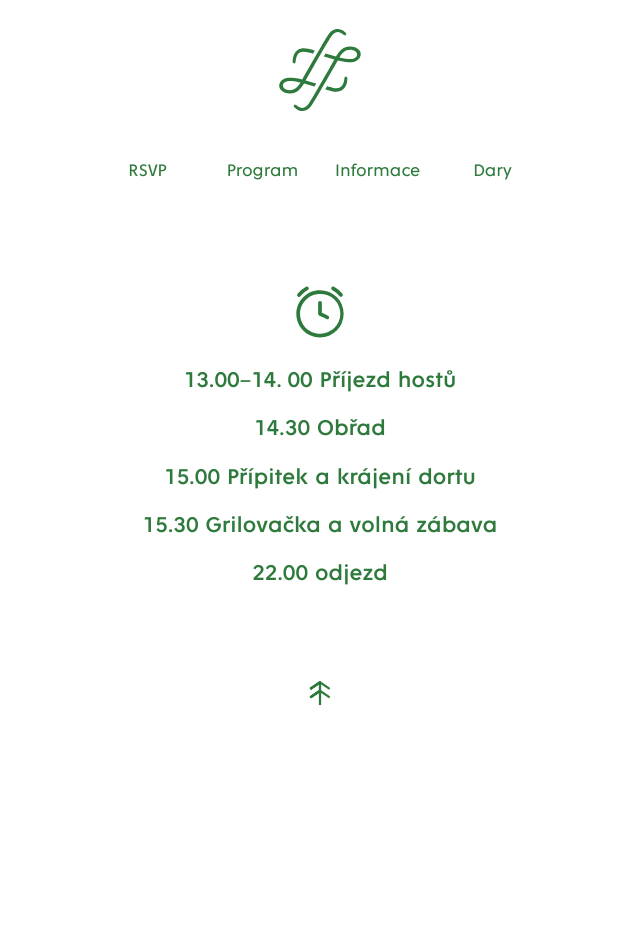
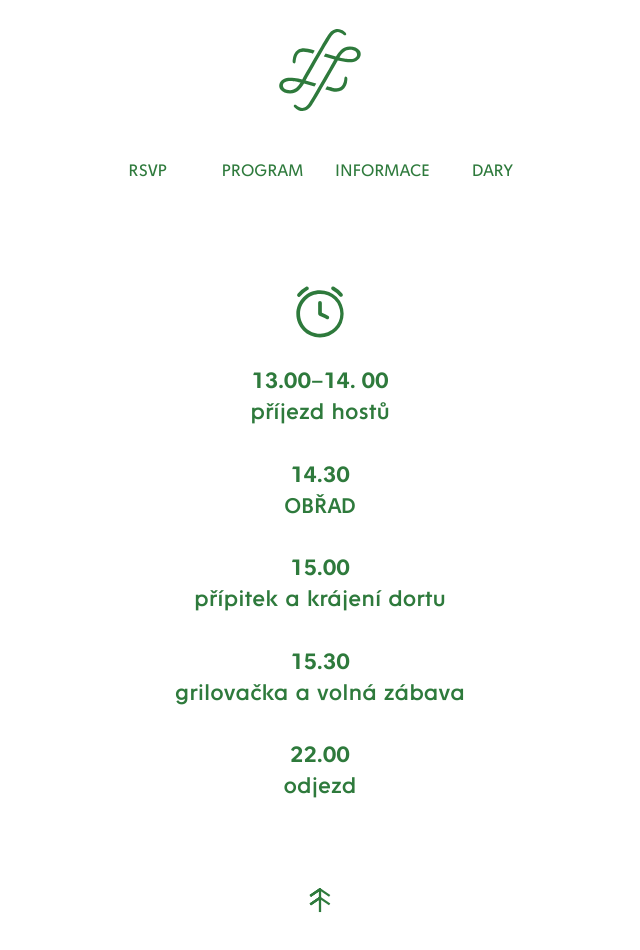
Before and after one commit to MioOgbeni/wedding-web, a React (Create React App) app: page /program in a window 1280 px wide. Shown: the top 950 px of the page, without its empty margins (320-960 px from the left). Before the commit the page ends 808 px from the top, so only its background shows below. Built offline with nearby package versions, Linux system fonts and the light colour scheme; the HTML template or start-up script is replaced by a standard one.

Commit message:
chore: Update navigation links in Header.js and adjust capitalization of menu items

```diff
--- a/src/components/Header.js
+++ b/src/components/Header.js
@@ -34,7 +34,7 @@ function Header() {
               to="/program"
               className={({ isActive }) => isActive ? 'nav-link active' : 'nav-link'}
             >
-              Program
+              PROGRAM
             </NavLink>
           </li>
           <li className="nav-item">
@@ -42,7 +42,7 @@ function Header() {
               to="/info"
               className={({ isActive }) => isActive ? 'nav-link active' : 'nav-link'}
             >
-              Informace
+              INFORMACE
             </NavLink>
           </li>
           <li className="nav-item">
@@ -50,7 +50,7 @@ function Header() {
               to="/gifts"
               className={({ isActive }) => isActive ? 'nav-link active' : 'nav-link'}
             >
-              Dary
+              DARY
             </NavLink>
           </li>
         </ul>
@@ -60,9 +60,9 @@ function Header() {
         onStateChange={(state) => setIsOpen(state.isOpen)}
       >
         <NavLink to="/rsvp" onClick={closeMenu} className={`menu-item-${location.pathname === '/rsvp' ? 'active' : ''}`}>RSVP</NavLink>
-        <NavLink to="/program" onClick={closeMenu} className={`menu-item-${location.pathname === '/program' ? 'active' : ''}`}>Program</NavLink>
-        <NavLink to="/info" onClick={closeMenu} className={`menu-item-${location.pathname === '/info' ? 'active' : ''}`}>Informace</NavLink>
-        <NavLink to="/gifts" onClick={closeMenu} className={`menu-item-${location.pathname === '/gifts' ? 'active' : ''}`}>Dary</NavLink>
+        <NavLink to="/program" onClick={closeMenu} className={`menu-item-${location.pathname === '/program' ? 'active' : ''}`}>PROGRAM</NavLink>
+        <NavLink to="/info" onClick={closeMenu} className={`menu-item-${location.pathname === '/info' ? 'active' : ''}`}>INFORMACE</NavLink>
+        <NavLink to="/gifts" onClick={closeMenu} className={`menu-item-${location.pathname === '/gifts' ? 'active' : ''}`}>DARY</NavLink>
       </Menu>
     </header>
   );
--- a/src/components/Program.css
+++ b/src/components/Program.css
@@ -19,7 +19,7 @@
   width: 70px; /* Adjust size as needed */
   height: auto;
   display: block;
-  margin: 0 auto 10px;
+  margin: 0 auto 20px;
 }
 
 .program-details-icon-small {
@@ -33,8 +33,9 @@
   font-size: 24px;
   font-weight: normal;
   color: #2e7a3c; /* Adjust the color to match the style */
-  margin: 10px 0;
-  font-weight: 400;
+  margin: 0px;
+  margin-top: 10px;
+  font-weight: 600;
 }
 
 .program-details-description {
@@ -42,6 +43,7 @@
   color: #2e7a3c;
   max-width: 600px;
   margin: 0 auto;
-  line-height: 2.1;
+  line-height: 1.5;
   font-weight: 400;
+  margin-bottom: 30px;
 }
--- a/src/components/Program.js
+++ b/src/components/Program.js
@@ -9,20 +9,25 @@ function Program() {
       {/* <h1 className="program-details-header">PROGRAM</h1> */}
       <div className="program-details-point">
         <img src={timeIcon} alt="Čas ikona" className="program-details-icon" />
+        <h2 className="program-details-title">13.00–14. 00</h2>
         <p className="program-details-description">
-          13.00–14. 00 Příjezd hostů
+           příjezd hostů
         </p>
+        <h2 className="program-details-title">14.30</h2>
         <p className="program-details-description">
-          14.30 Obřad
+          OBŘAD
         </p>
+        <h2 className="program-details-title">15.00</h2>
         <p className="program-details-description">
-          15.00 Přípitek a krájení dortu
+          přípitek a krájení dortu
         </p>
+        <h2 className="program-details-title">15.30</h2>
         <p className="program-details-description">
-        15.30 Grilovačka a volná zábava
+          grilovačka a volná zábava
         </p>
+        <h2 className="program-details-title">22.00</h2>
         <p className="program-details-description">
-        22.00 odjezd
+          odjezd
         </p>
       </div>
       <div className="program-details-point">
```
